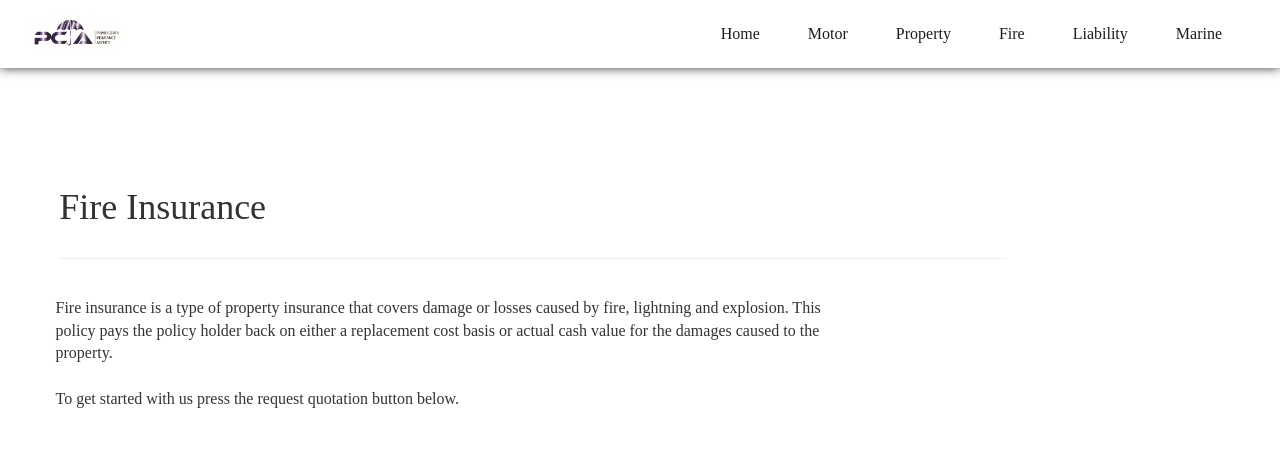
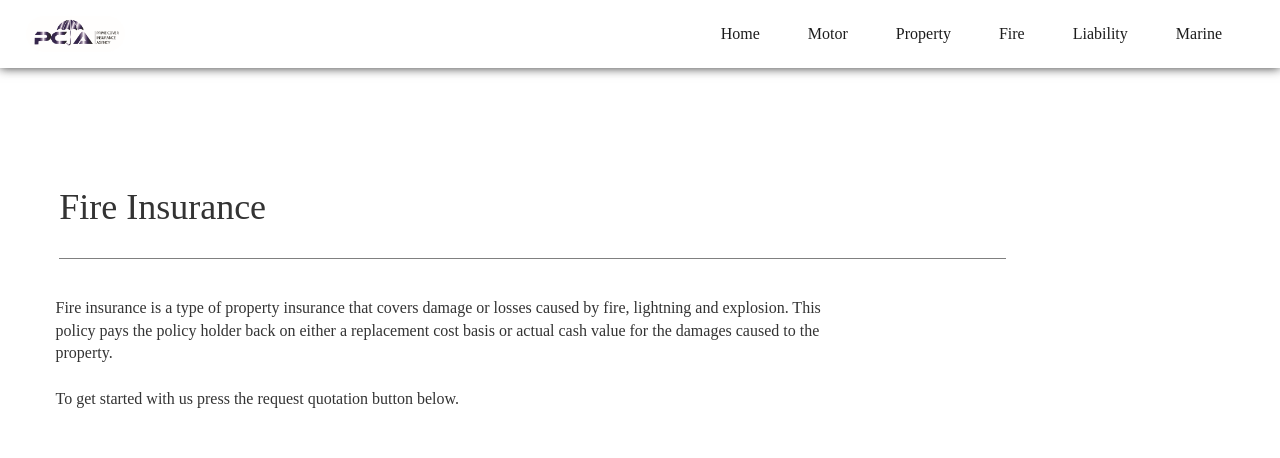
Before and after one commit to Mathewsalufwani/PCI, a Django app: page /fire/ in a window 1280 px wide. Shown: the top 458 px of the page. Run offline with Django 3.2, Linux system fonts and the light colour scheme; some libraries are stand-ins or nearby versions; some web fonts are replaced.

Commit message:
commit 4

```diff
--- a/forms/templates/fire.html
+++ b/forms/templates/fire.html
@@ -44,7 +44,7 @@
     </div>
     <section class="info">
         <h1>Fire Insurance</h1>
-        <hr></hr>
+        <hr class="line"></hr>
 
         <p>Fire insurance is a type of property insurance that covers damage or losses
             caused by fire, lightning and explosion. This policy pays the policy holder
--- a/forms/templates/liability.html
+++ b/forms/templates/liability.html
@@ -44,7 +44,7 @@
     </div>
     <section class="info">
         <h1>Liability Insurance</h1>
-        <hr></hr>
+        <hr class="line"></hr>
         <p>Liability insurance provides protection against claims resulting from
             injuries and damages to people and property. This policy covers legal
             costs and payouts for which the insured party would be found liable.
--- a/forms/templates/marine.html
+++ b/forms/templates/marine.html
@@ -44,7 +44,7 @@
     </div>
     <section class="info">
         <h1> Marine Insurance</h1>
-        <hr></hr>
+        <hr class="line"></hr>
         <p>Marine insurance offers coverage against any damage or loss caused
             to ships, cargo vessels, terminals and any transport by which property
             is transferred from one point to another on all risk basis. </br></br>To get started with us press the request quotation button below.
--- a/forms/templates/property.html
+++ b/forms/templates/property.html
@@ -44,7 +44,7 @@
     </div>
     <section class="info">
         <h1>Property Insurance</h1>
-        <hr></hr>
+        <hr class="line"></hr>
         <p>Property insurance is inclusive of policies such as home owners insurance, renters insurance,
             flood insurance and earthquake insurance. Personal property is usually covered under home owner
             or rental policy.</br></br>To get started with us press the request quotation button below.
--- a/static/css/app2.css
+++ b/static/css/app2.css
@@ -12,6 +12,13 @@ body {
 li, ul, a {
   list-style: none;
   text-decoration: none;
+}
+
+.line{
+  height:1px;
+  border-width:0;
+  color:gray;
+  background-color:gray
 }
 
 .navi .menu a{
```
